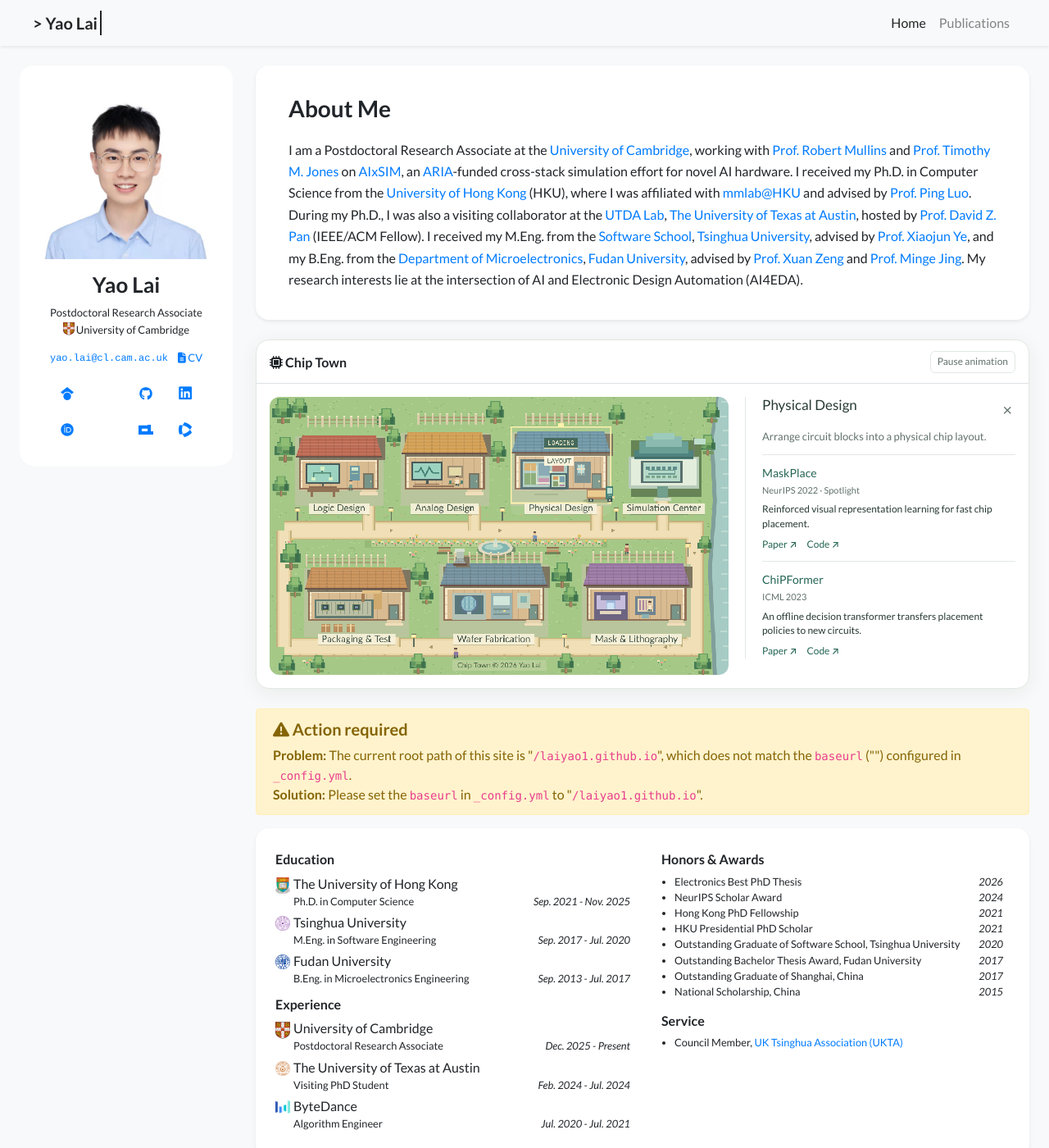
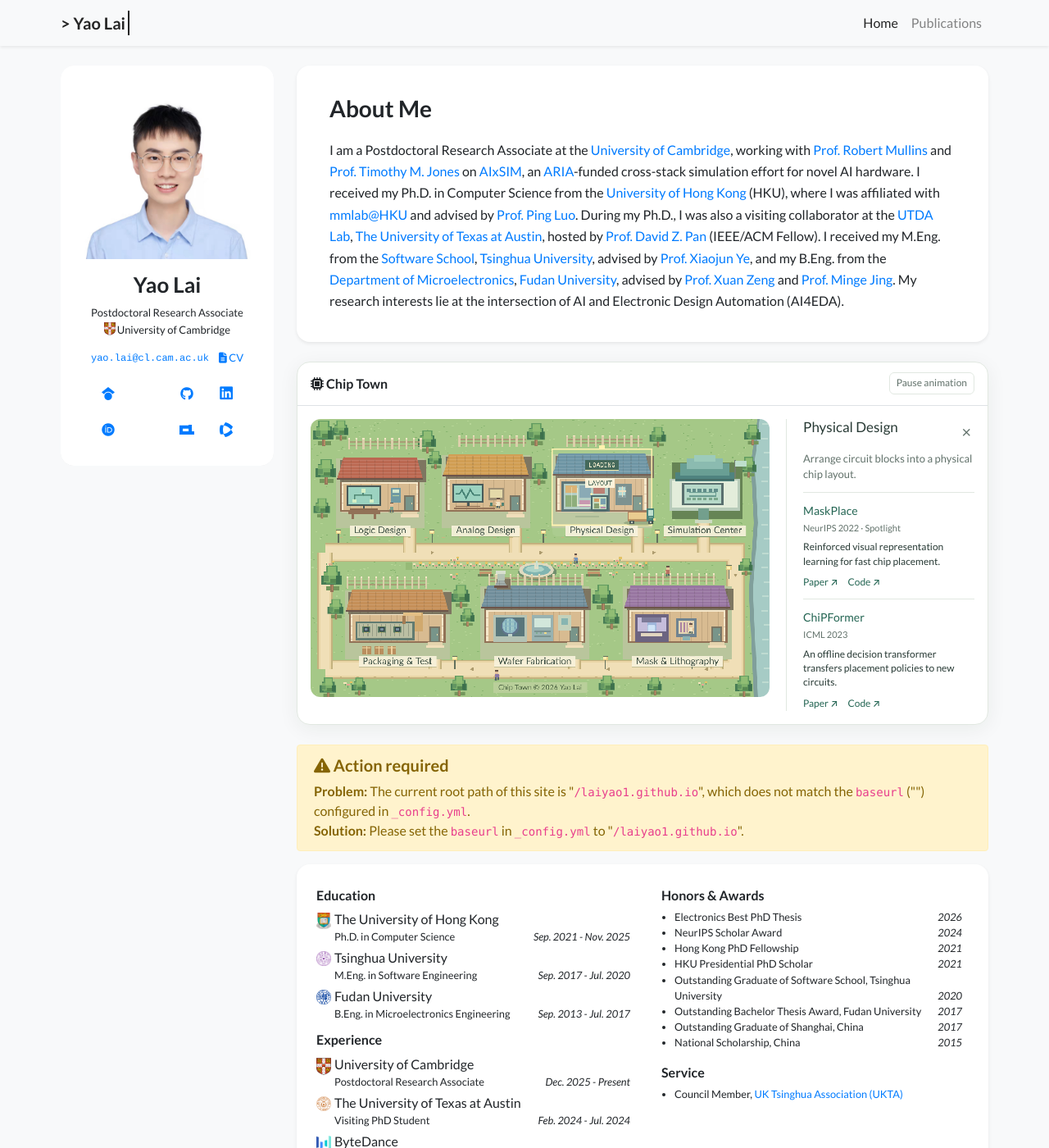
Before and after one commit to laiyao1/laiyao1.github.io, a Jekyll site: the page built from index.html, in a window 1280 px wide and 1400 px high. Shown: the whole window at 82% size. Built offline with Jekyll 4.4.1, drawn with Linux system fonts in a browser that asks for light colours; a style sheet for code colours, icons or effects is not loaded.

Commit message:
Narrow homepage content container

```diff
--- a/assets/css/global.css
+++ b/assets/css/global.css
@@ -128,7 +128,7 @@ img.lazy {
 }
 
 .homepage-container {
-    max-width: 1400px;
+    max-width: 1180px;
     padding-right: 24px;
     padding-left: 24px;
 }
```
